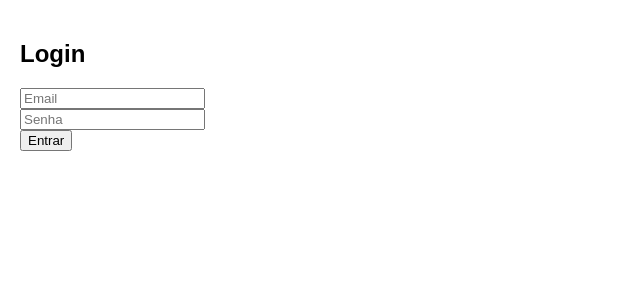
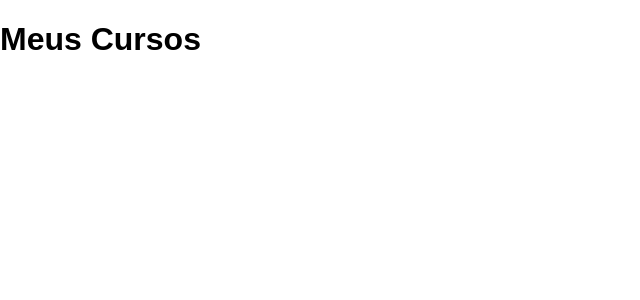
Before and after one commit to MarcioSVS96/projeto, a React (Create React App) app in the folder plataforma-ead-frontend/: page /courses in a window 1280 px wide. Before the commit this address led to /login. Shown: the top 300 px of the page, without its empty margins (0-640 px from the left). Built offline with nearby package versions, Linux system fonts and the light colour scheme.

Commit message:
configurando frontend

```diff
--- /dev/null
+++ b/plataforma-ead-frontend/src/pages/Courses.jsx
@@ -0,0 +1,8 @@
+export default function Courses() {
+    return (
+      <div>
+        <h1>Meus Cursos</h1>
+        {/* Em breve: listagem dos cursos */}
+      </div>
+    );
+  }
--- /dev/null
+++ b/plataforma-ead-frontend/src/pages/NotFound.jsx
@@ -0,0 +1,7 @@
+export default function NotFound() {
+    return (
+      <div>
+        <h1>404 - Página não encontrada</h1>
+      </div>
+    );
+  }
--- a/plataforma-ead-frontend/src/routes/RoutesApp.jsx
+++ b/plataforma-ead-frontend/src/routes/RoutesApp.jsx
@@ -1,21 +1,17 @@
-import { BrowserRouter, Routes, Route, Navigate } from 'react-router-dom';
-import { useAuth } from '../contexts/AuthContext';
-
+import { BrowserRouter, Routes, Route } from 'react-router-dom';
 import Login from '../pages/Login';
 import Dashboard from '../pages/Dashboard';
+import Courses from '../pages/Courses';
+import NotFound from '../pages/NotFound';
 
-export default function RoutesApp() {
-  const { user } = useAuth();
-
+export default function AppRoutes() {
   return (
     <BrowserRouter>
       <Routes>
-        <Route path="/login" element={<Login />} />
-        <Route
-          path="/dashboard"
-          element={user ? <Dashboard /> : <Navigate to="/login" />}
-        />
-        <Route path="*" element={<Navigate to="/login" />} />
+        <Route path="/" element={<Login />} />
+        <Route path="/dashboard" element={<Dashboard />} />
+        <Route path="/courses" element={<Courses />} />
+        <Route path="*" element={<NotFound />} />
       </Routes>
     </BrowserRouter>
   );
```
Also changed, not shown: plataforma-ead-frontend/src/pages/Home.jsx (added), plataforma-ead-frontend/src/pages/Resgister.jsx (added).
